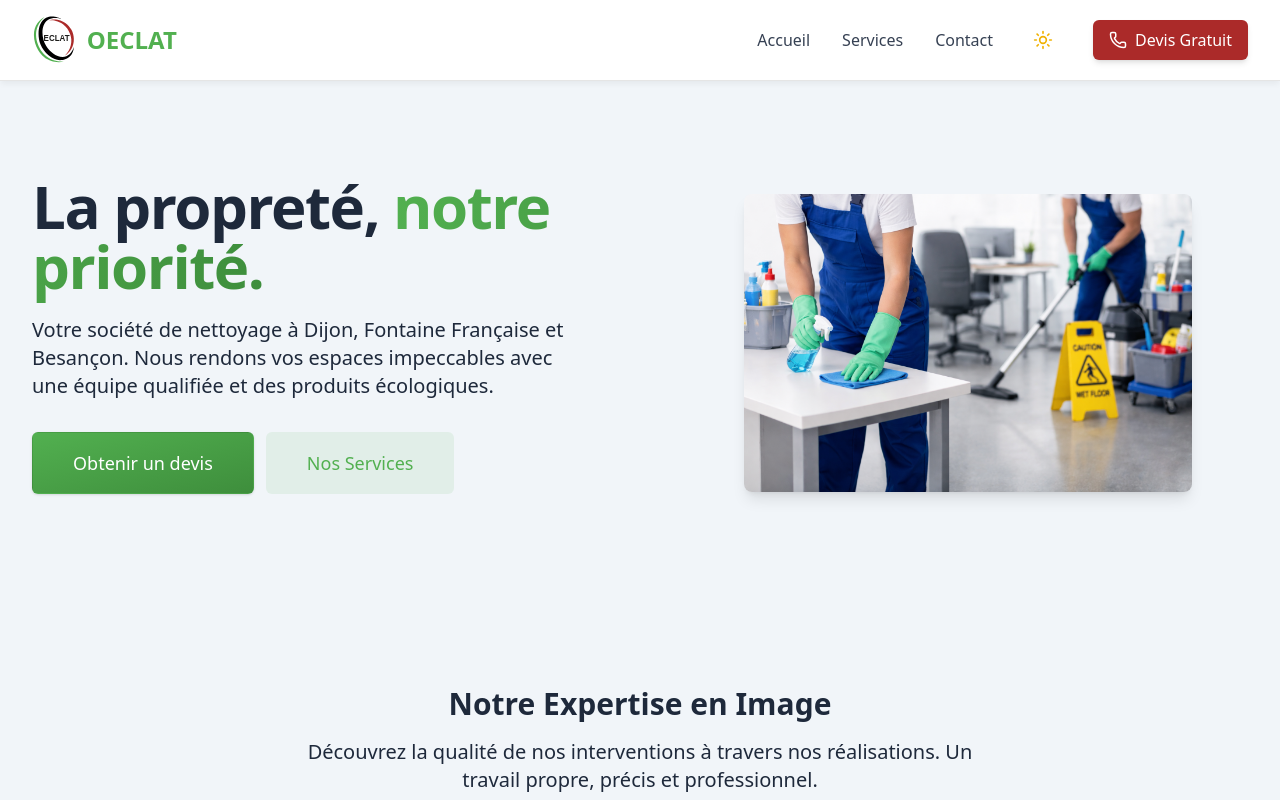
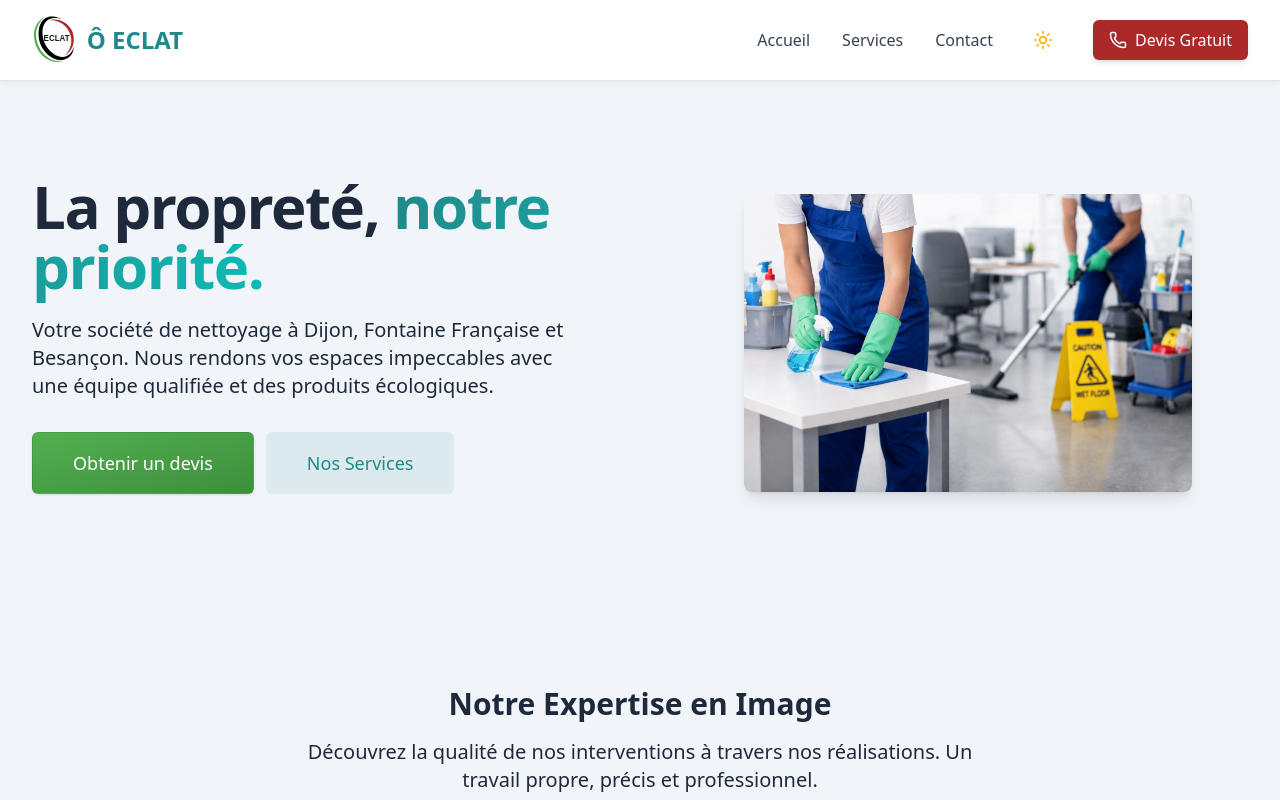
Before and after one commit to aicha21000/net, a Next.js app: page / in a window 1280 px wide. Shown: the top 800 px of the page. Built offline with nearby package versions, Linux system fonts and the light colour scheme.

Commit message:
change coulour

```diff
--- a/src/app/globals.css
+++ b/src/app/globals.css
@@ -8,8 +8,8 @@
   --foreground: #1e293b;
   /* Slate 800 */
   /* Modern Brand Palette (Green focus) */
-  --color-primary: #52b050;
-  --color-primary-dark: #3e8e3c;
+  --color-primary: #1F8A8A;
+  --color-primary-dark: #0ABAB5;
   --color-accent: #ab2a29;
   /* Red used sparingly */
 
--- a/src/components/Navbar.tsx
+++ b/src/components/Navbar.tsx
@@ -28,7 +28,7 @@ const Navbar = () => {
                                 style={{ height: '48px', width: 'auto' }}
                             />
                             <span className="text-2xl font-bold text-primary dark:text-primary-dark">
-                                OECLAT
+                                Ô ECLAT
                             </span>
                         </Link>
                     </div>
```
